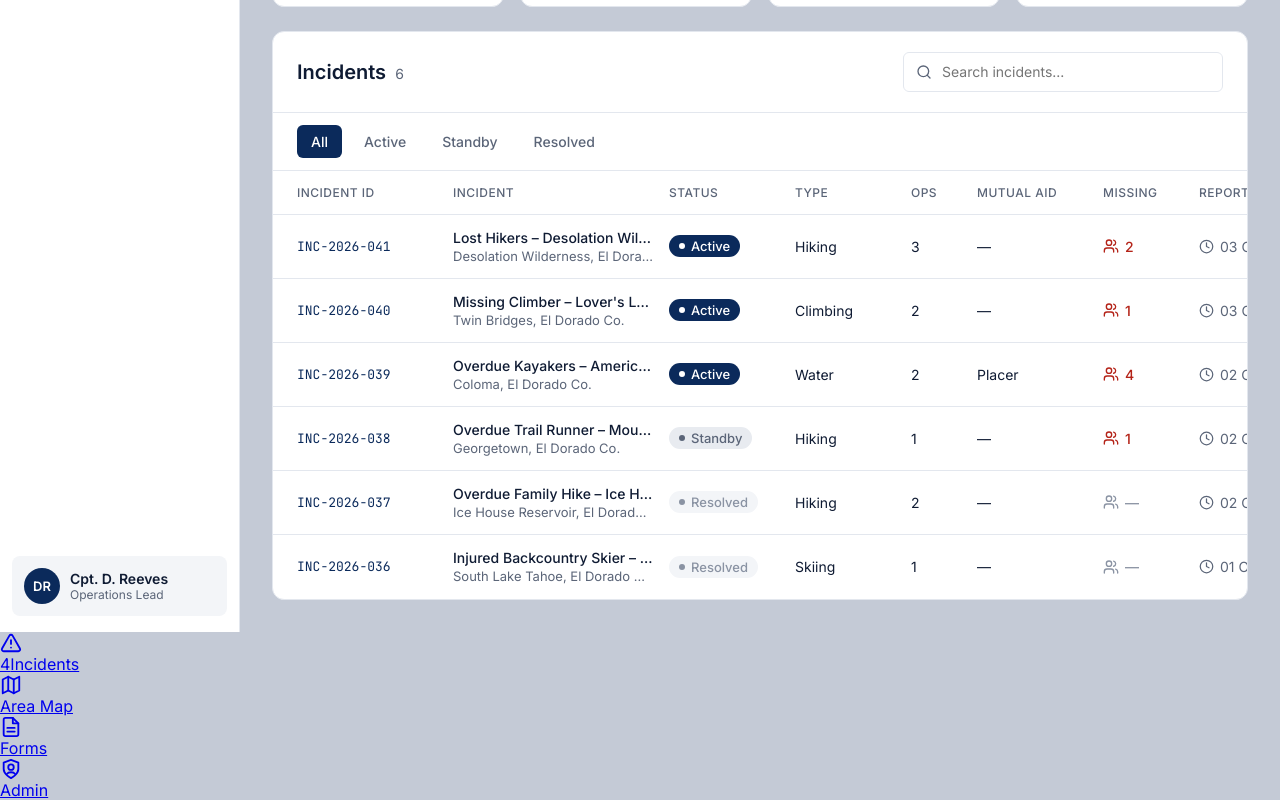
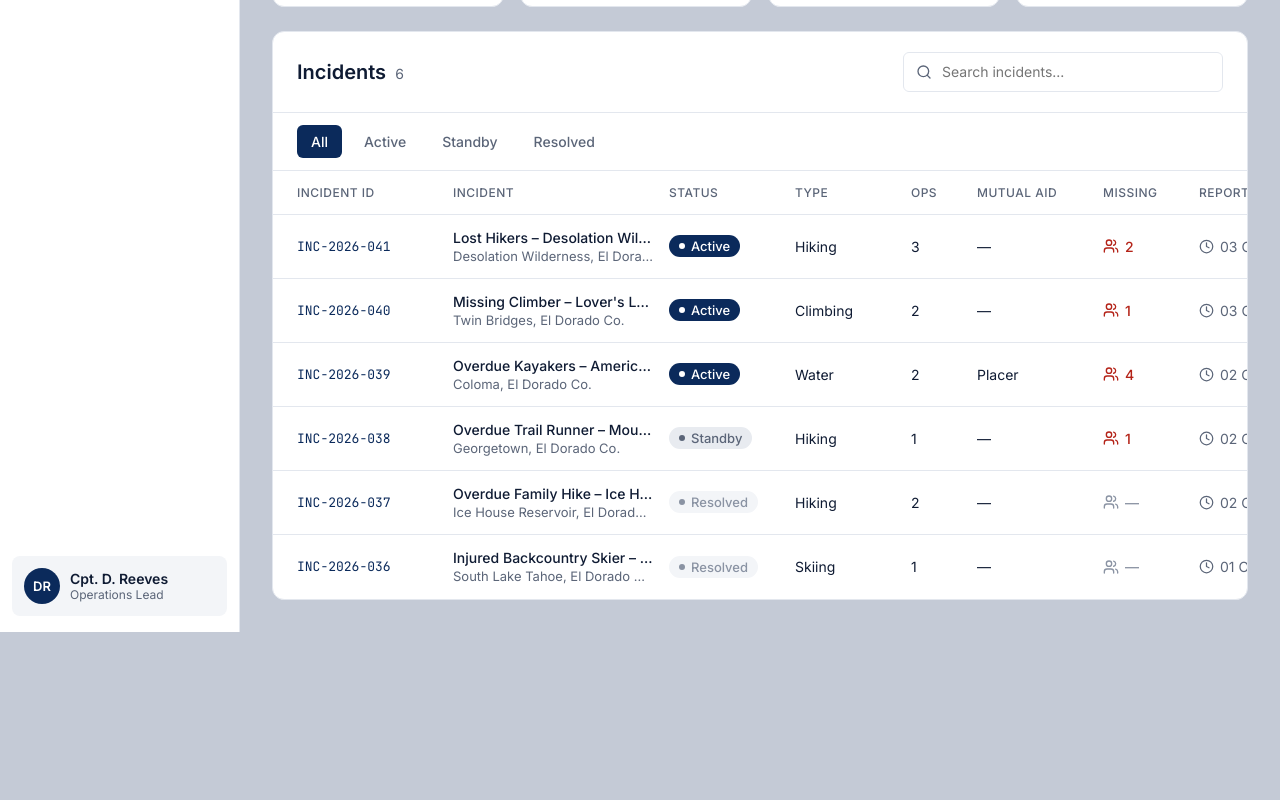
Before and after one commit to Techmaster999/SARLINK, a React (Vite) app in the folder client/: page / in a window 1280 px wide. Shown: the part 317-1117 px from the top of the page. After the commit the page ends 949 px from the top, so only its background shows below. Built offline with nearby package versions, Linux system fonts and the light colour scheme.

Commit message:
green - dashboard is identical to Figma and buttons can be clicked.

```diff
--- a/client/app/src/IncidentHub.css
+++ b/client/app/src/IncidentHub.css
@@ -1,4 +1,4 @@
-/* Incident Hub - SARLINK dashboard (desktop + mobile) */
+/* Incident Hub - SARLINK dashboard (desktop) */
 
 @import url("https://fonts.googleapis.com/css2?family=Inter:wght@400;500;600&family=JetBrains+Mono:wght@400;500&display=swap");
 
--- a/client/app/src/IncidentHub.jsx
+++ b/client/app/src/IncidentHub.jsx
@@ -18,7 +18,6 @@ const ICONS = {
   clock: ["M22 12a10 10 0 1 0-20 0a10 10 0 0 0 20 0", "M12 6v6l4 2"],
   plus: ["M5 12h14", "M12 5v14"],
   logout: ["M9 21H5a2 2 0 0 1-2-2V5a2 2 0 0 1 2-2h4", "m16 17 5-5-5-5", "M21 12H9"],
-  chevron: ["m9 18 6-6-6-6"],
 };
 
 function Icon({ name, size = 18 }) {
@@ -150,7 +149,6 @@ function IncidentOverview() {
           ))}
         </div>
 
-        {/* Desktop table */}
         <div className="table-scroll">
           <div className="table-header">
             <span>Incident ID</span>
@@ -250,18 +248,6 @@ export default function IncidentHubLayout() {
           <Route path="/admin" element={<Placeholder title="Admin" />} />
         </Routes>
       </main>
-
-      <nav className="bottom-nav">
-        {NAV.map((n) => (
-          <NavLink key={n.to} to={n.to} end className="bottom-link">
-            <span className="bottom-icon">
-              <Icon name={n.icon} size={22} />
-              {n.badge && <span className="bottom-badge">{n.badge}</span>}
-            </span>
-            {n.label}
-          </NavLink>
-        ))}
-      </nav>
     </div>
   );
 }
```
